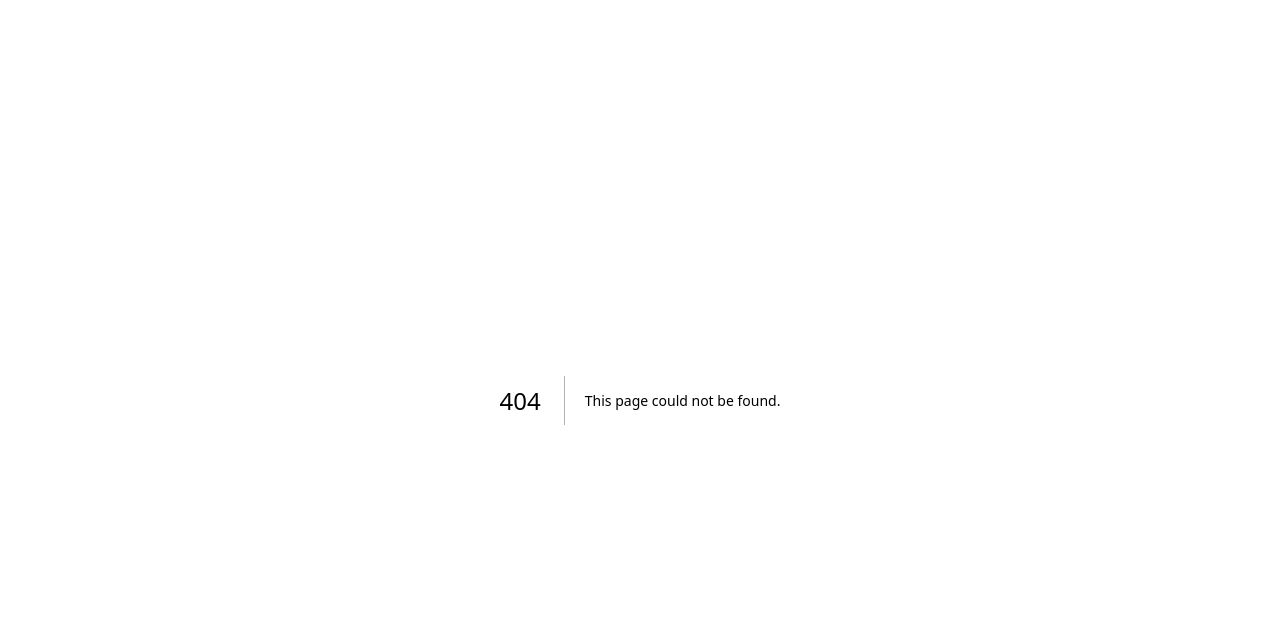
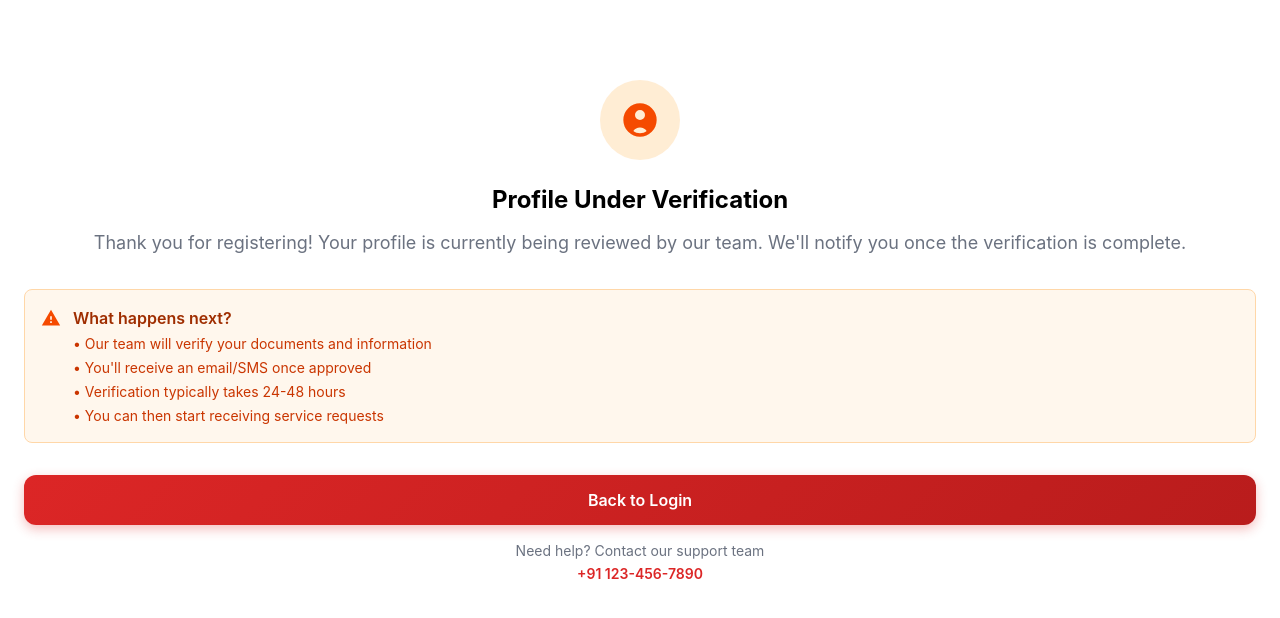
Before and after one commit to ashpakhyd/Tech-solution, a Next.js app: page /verification-pending in a window 1280 px wide. Before the commit this address had no page. Shown: the top 618 px of the page. Built offline with nearby package versions, Linux system fonts and the light colour scheme.

Commit message:
TECH : under verificaiton page

```diff
--- a/src/app/register/verification/page.js
+++ b/src/app/register/verification/page.js
@@ -119,8 +119,8 @@ export default function Verification() {
       // Clear localStorage
       localStorage.removeItem('registrationData');
 
-      // Redirect to OTP
-      router.push('/otp');
+      // Redirect to verification success page
+      router.push('/verification-pending');
     } catch (error) {
       console.error('Registration failed:', error);
     } finally {
--- /dev/null
+++ b/src/app/verification-pending/page.js
@@ -0,0 +1,57 @@
+'use client';
+
+import Link from 'next/link';
+
+export default function VerificationPending() {
+  return (
+    <div className="container safe-area bg-white dark:bg-black">
+      <div className="h-12"></div>
+
+      <div className="px-6 py-8 text-center">
+        <div className="w-20 h-20 bg-orange-100 rounded-full flex items-center justify-center mx-auto mb-6">
+          <svg className="w-10 h-10 text-orange-600" viewBox="0 0 24 24" fill="currentColor">
+            <path d="M12,2A10,10 0 0,0 2,12A10,10 0 0,0 12,22A10,10 0 0,0 22,12A10,10 0 0,0 12,2M12,6A3,3 0 0,1 15,9A3,3 0 0,1 12,12A3,3 0 0,1 9,9A3,3 0 0,1 12,6M12,20C10.5,20 9.13,19.5 8,18.65C8.84,17.32 10.32,16.5 12,16.5C13.68,16.5 15.16,17.32 16,18.65C14.87,19.5 13.5,20 12,20Z"/>
+          </svg>
+        </div>
+
+        <h1 className="text-2xl font-bold text-black dark:text-white mb-3">Profile Under Verification</h1>
+        <p className="text-secondary text-lg mb-8 leading-relaxed">
+          Thank you for registering! Your profile is currently being reviewed by our team.
+          We'll notify you once the verification is complete.
+        </p>
+
+        <div className="bg-orange-50 border border-orange-200 rounded-lg p-4 mb-8">
+          <div className="flex items-start gap-3">
+            <svg className="w-5 h-5 text-orange-600 mt-0.5" viewBox="0 0 24 24" fill="currentColor">
+              <path d="M13,14H11V10H13M13,18H11V16H13M1,21H23L12,2L1,21Z"/>
+            </svg>
+            <div className="text-left">
+              <h3 className="font-semibold text-orange-800 mb-1">What happens next?</h3>
+              <ul className="text-sm text-orange-700 space-y-1">
+                <li>• Our team will verify your documents and information</li>
+                <li>• You'll receive an email/SMS once approved</li>
+                <li>• Verification typically takes 24-48 hours</li>
+                <li>• You can then start receiving service requests</li>
+              </ul>
+            </div>
+          </div>
+        </div>
+
+        <div className="space-y-4">
+          <Link href="/login" className="btn btn-primary w-full">
+            Back to Login
+          </Link>
+
+          <div className="text-center">
+            <p className="text-secondary text-sm">
+              Need help? Contact our support team
+            </p>
+            <a href="tel:+911234567890" className="text-primary font-semibold text-sm">
+              +91 123-456-7890
+            </a>
+          </div>
+        </div>
+      </div>
+    </div>
+  );
+}
```
